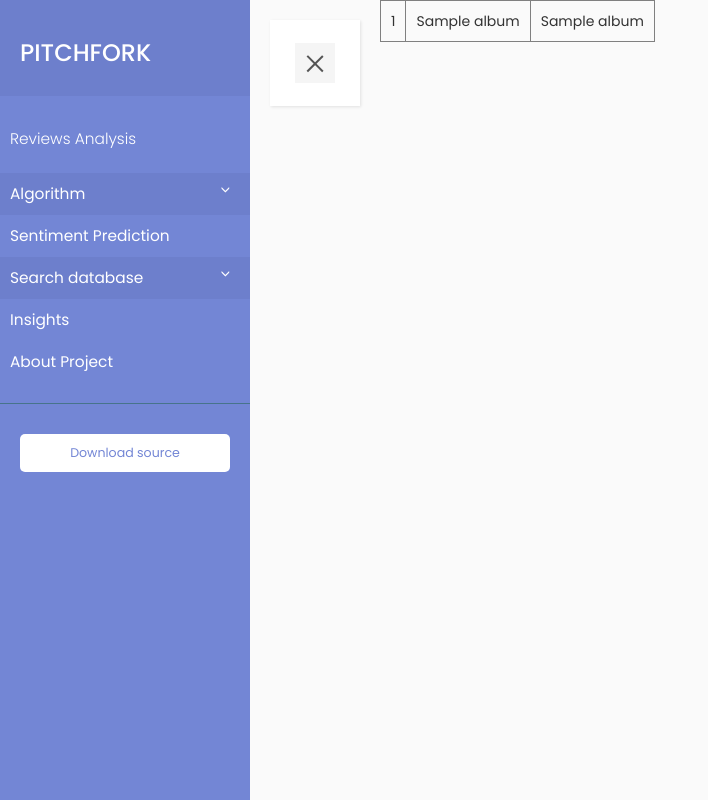
After one commit to valkyreth/pitchfork-analysis, a Flask app: template templates/albums.html in a window 1280 px wide. The commit adds this page. Shown: the whole page, without its empty margins (0-708 px from the left). Run offline with Flask 2, Linux system fonts and the light colour scheme; the template is opened without the code that fills it: most values are stand-ins (such as "Sample title", 1, 10 or a date in 2020); parts of the project's set-up code (start-up, migrations or seed data) failed here and were passed over; some libraries are stand-ins or nearby versions.

Commit message:
top 100 albums

```diff
--- a/app.py
+++ b/app.py
@@ -1,5 +1,5 @@
 from flask import Flask, render_template, redirect, request, url_for, flash
-from sentiment import predictor, artist_info, get_artist, review_content, get_score, conf_mat
+from sentiment import predictor, artist_info, get_artist, review_content, get_score, conf_mat, get_albums, get_genres
 import json
 from graphs import *
 
@@ -9,7 +9,8 @@ app.secret_key = "key_pitchfork"
 
 @app.route('/')
 def index():
-    return render_template('index.html')
+    genres = get_genres()
+    return render_template('index.html', genres=genres)
 
 @app.route('/predict')
 def predict():
@@ -57,5 +58,12 @@ def models(name):
     graph = conf_mat(name)
     return render_template(f'{name}.html', score=score, graph=graph)
 
+@app.route('/genre_albums', methods=['GET', 'POST'])
+def genre_albums():
+    name = request.form['Genre']
+    print(name)
+    albums = get_albums(name)
+    return render_template('albums.html', albums=albums)
+
 if __name__ == "__main__":
     app.run(debug=True)
--- a/sentiment.py
+++ b/sentiment.py
@@ -231,6 +231,26 @@ def display_scores():
     plt.axis("off")
     plt.show()
 
+def get_albums(name):
+    conn = sqlite3.connect('pitchfork.sqlite')
+    c = conn.cursor()
+    c.execute('select r.title, r.artist, r.score from reviews r, genres g where r.reviewid = g.reviewid and g.genre = ? order by r.score desc limit 100',
+              (name.lower(), ))
+    result = c.fetchall()
+    result = [[item.title() if type(item) == type('') else item for item in row] for row in result]
+    conn.close()
+    return result
+
+def get_genres():
+    conn = sqlite3.connect('pitchfork.sqlite')
+    c = conn.cursor()
+    result = []
+    for row in c.execute('select distinct(genre) from genres'):
+        if row[0] != None: result.append(row[0].title())
+    conn.close()
+    return result
+
+
 if __name__ == '__main__':
     #blobbing()
     #artist_info('queen')
@@ -238,4 +258,6 @@ if __name__ == '__main__':
     #review_content(22703)
     #word_cloud()
     #display_scores()
-    compare_models()
+    #compare_models()
+    get_albums('rock')
+    #get_genres()
--- /dev/null
+++ b/templates/albums.html
@@ -0,0 +1,23 @@
+{% extends 'header.html' %}
+
+{% block body %}
+    <style>
+        table {
+
+        }
+        td {
+            padding: 10px;
+        }
+    </style>
+
+    <table border="1">
+        {% for album in albums %}
+        <tr>
+            <td>{{ album[0] }}</td>
+            <td>{{ album[1] }}</td>
+            <td>{{ album[2] }}</td>
+        </tr>
+        {% endfor %}
+    </table>
+
+{% endblock %}
--- a/templates/header.html
+++ b/templates/header.html
@@ -72,7 +72,11 @@
                     </div>
                 </nav>
             </div>
-            <div id="dynamic"> {% block body %}{% endblock %} </div>
+            <div id="dynamic">
+                {% block body %}
+
+                {% endblock %}
+            </div>
         </div>
 
 
```
Also changed, not shown: templates/index.html (+8 -1 lines), 1 other file.
